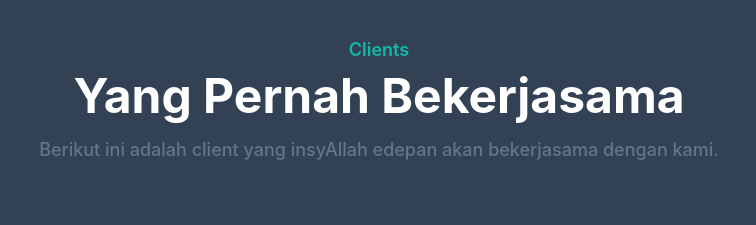
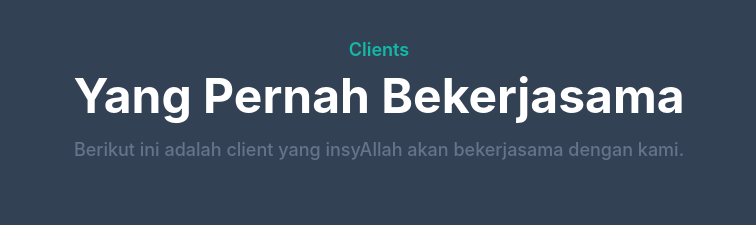
Before and after one commit to ametriyadhi/portfolio-tailwind-css, a website: page index.html in a window 1280 px wide. Shown: the part 2580-2805 px from the top of the page, 261-1017 px from the left. Drawn offline with Linux system fonts and the light colour scheme.

Commit message:
Update index.html

```diff
--- a/index.html
+++ b/index.html
@@ -194,7 +194,7 @@
           <div class="mx-auto text-center mb-16">
             <h4 class="font-semibold text-lg text-primary mb-2">Clients</h4>
             <h2 class="font-bold text-white text-3xl mb-4 sm:text-4xl lg:text-5xl dark:text-dark">Yang Pernah Bekerjasama</h2>
-            <p class="font-medium text-md text-seconday md:text-lg">Berikut ini adalah client yang insyAllah edepan akan bekerjasama dengan kami.</p>
+            <p class="font-medium text-md text-seconday md:text-lg">Berikut ini adalah client yang insyAllah akan bekerjasama dengan kami.</p>
           </div>
       </div>
 
```
